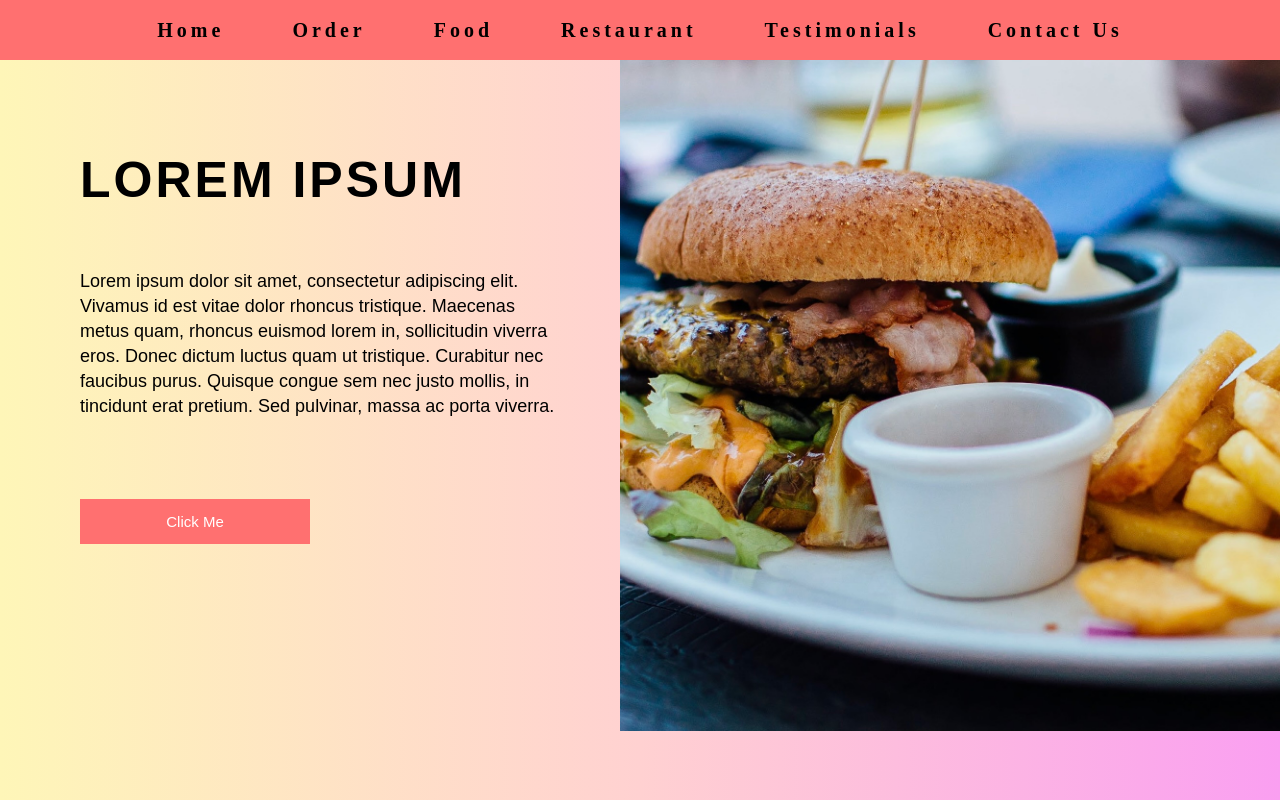
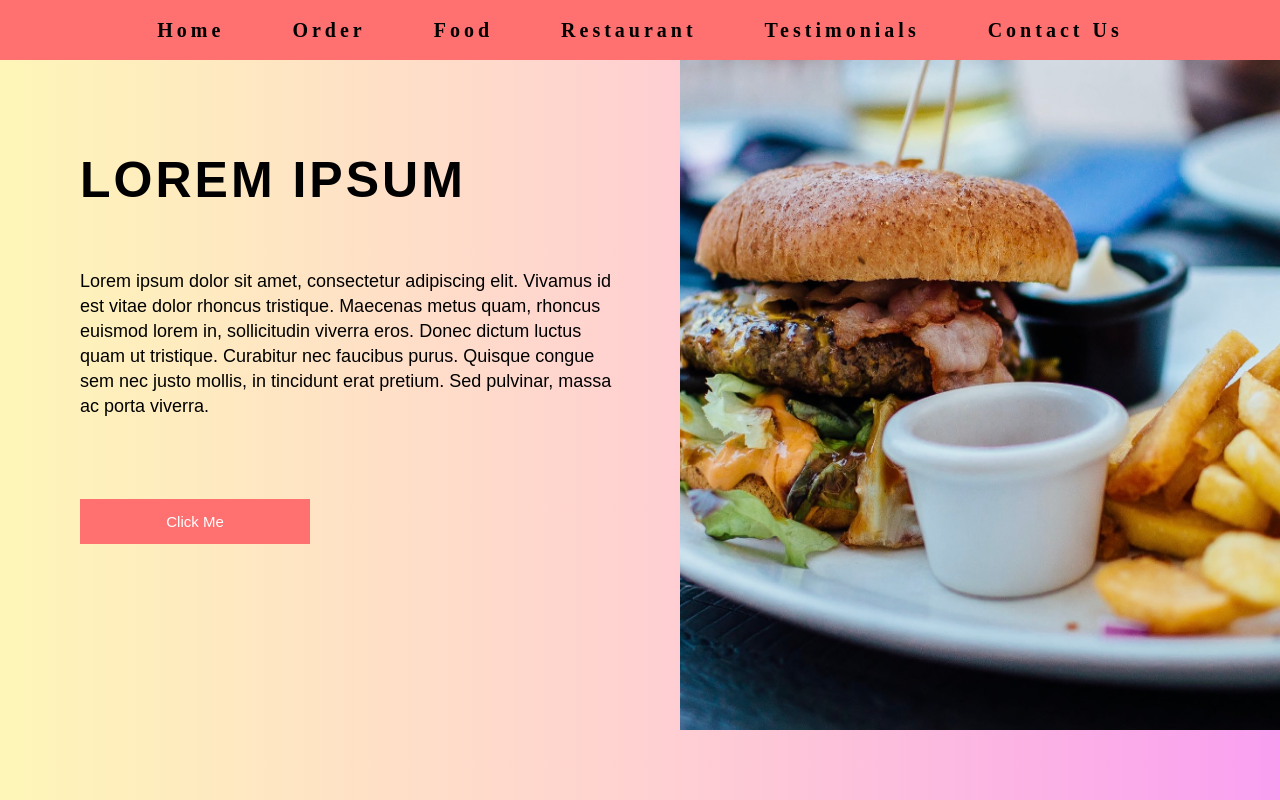
Before and after one commit to shreyamast/Simpotel, a plain HTML site: page index.html in a window 1280 px wide. Shown: the top 800 px of the page. Drawn offline with Linux system fonts and the light colour scheme.

Commit message:
Update index.css

```diff
--- a/Styles/index.css
+++ b/Styles/index.css
@@ -8,7 +8,8 @@
 }
 
 #image1{
-    width: 660px;
+    height: 670px;
+    width: 600px;
 }
 
 #lorem>h1{
```
